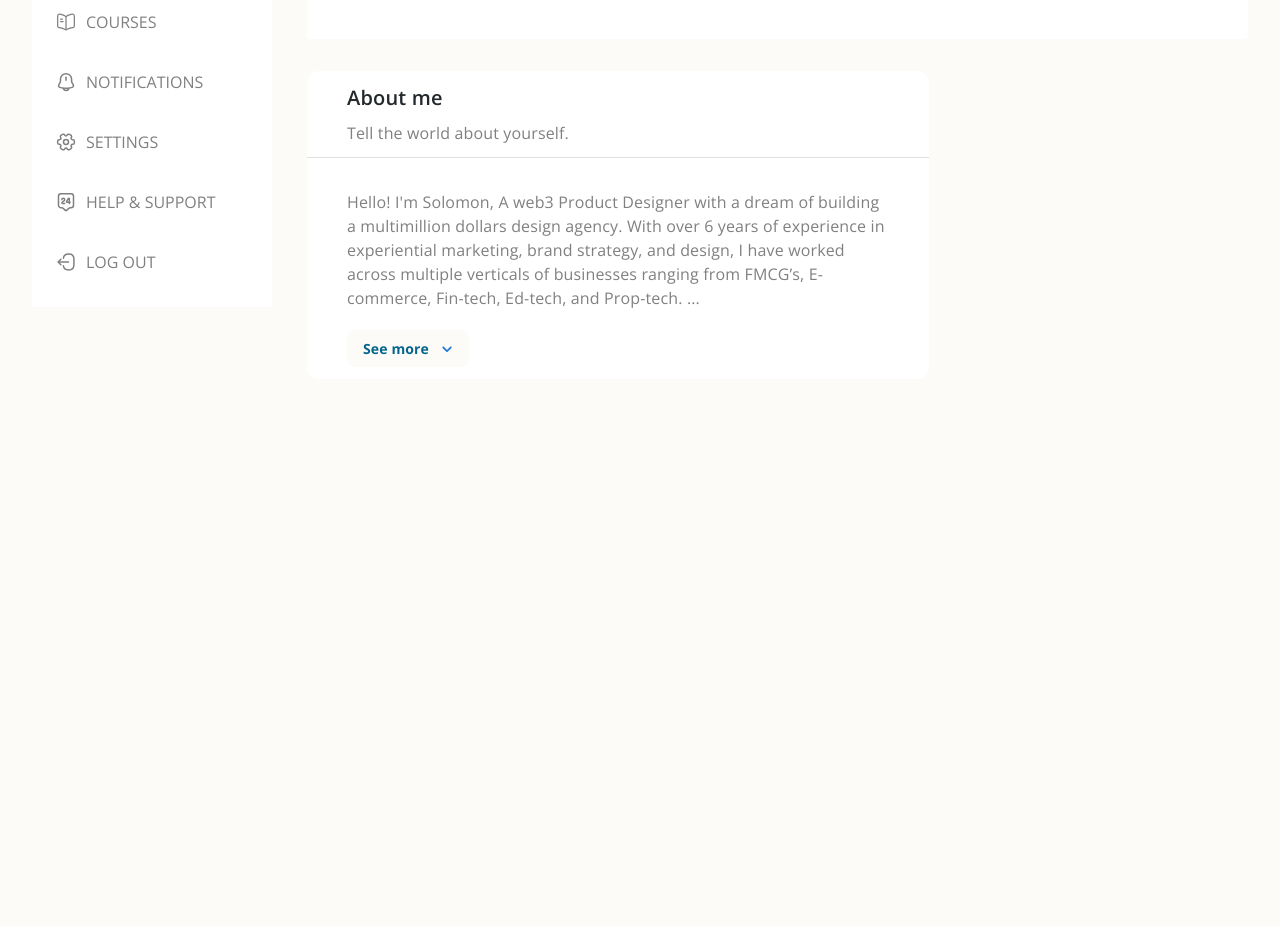
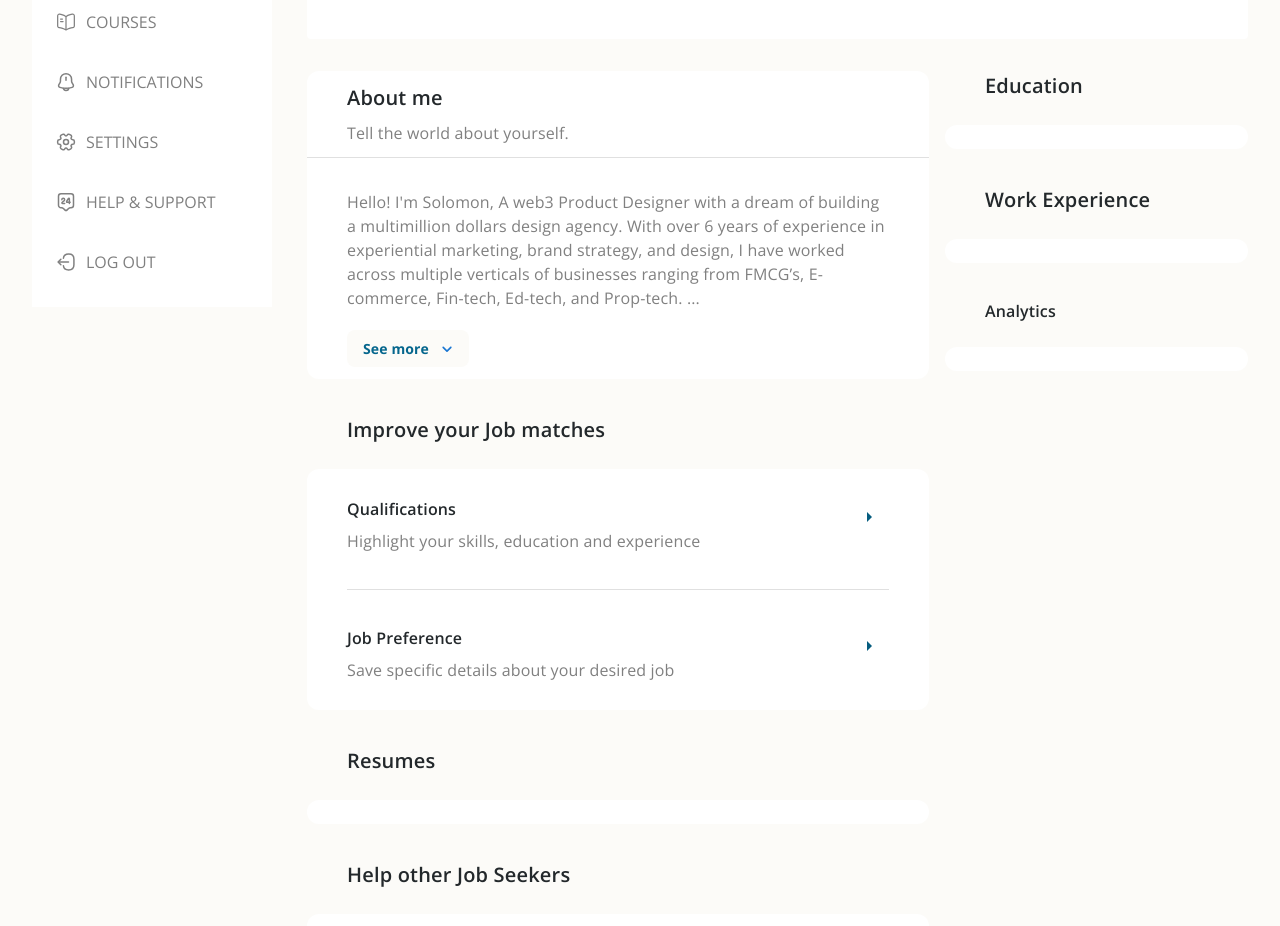
Before and after one commit to onealwills/Jobfactor, a React (Create React App) app: page /users in a window 1280 px wide. Shown: the part 620-1546 px from the top of the page. Before the commit the page ends 1031 px from the top, so only its background shows below. Built offline with nearby package versions, Linux system fonts and the light colour scheme.

Commit message:
Add Section, SectionHeading, leverage these components on profile page

```diff
--- a/src/pages/Users/UsersPage.tsx
+++ b/src/pages/Users/UsersPage.tsx
@@ -2,12 +2,15 @@ import CircleIcon from '@mui/icons-material/Circle';
 import CheckCircleIcon from '@mui/icons-material/CheckCircle';
 import MoreVertIcon from '@mui/icons-material/MoreVert';
 import ExpandMoreRoundedIcon from '@mui/icons-material/ExpandMoreRounded';
+import ArrowRightIcon from '@mui/icons-material/ArrowRight';
 
-import { Box, Typography, IconButton, Grid, Container, Divider, Button } from '@mui/material';
+import { Box, Typography, IconButton, Grid, Container, Divider, Button, List, ListItem, ListItemText } from '@mui/material';
 import cover from '../../assets/images/cover.jpg';
 import profile from '../../assets/images/profile-sq.png';
 import Progress from '../Home/components/Progress';
 import InfoChip from './components/InfoChip';
+import Section from './components/Section';
+import SectionHeading from './components/SectionHeading';
 
 function UsersPage() {
     return (
@@ -222,10 +225,7 @@ function UsersPage() {
                         spacing={2}
                     >
                         <Grid item xs={8}>
-                            <Box style={{
-                                backgroundColor: "#fff",
-                                borderRadius: "12px",
-                            }} py={1.5}>
+                           <Section px={0}>
                             <Box px={5}>
                                 <Typography
                                     component="h3"
@@ -284,10 +284,110 @@ function UsersPage() {
                                     </Typography>
                                 </Button>
                             </Box>
+                           </Section>
+                           <Section
+                                heading={
+                                    <SectionHeading>Improve your Job matches</SectionHeading>
+                                }
+                                py={2.5}
+                            >
+                                <List>
+                                    <ListItem sx={{ padding: 0 }}>
+                                        <Grid container wrap="nowrap">
+                                            <Grid flexGrow="1" item>
+                                                <Typography
+                                                    component="h4"
+                                                    color="#23282B"
+                                                    fontFamily="open sans"
+                                                    fontSize={16}
+                                                    fontWeight={600}
+                                                    mb={1}
+                                                >
+                                                    Qualifications
+                                                </Typography>
+                                                <Typography
+                                                    component="p"
+                                                    color="#808080"
+                                                    fontFamily="open sans"
+                                                    fontSize={16}
+                                                    fontWeight={400}
+                                                >
+                                                    Highlight your skills, education and experience
+                                                </Typography>
+                                            </Grid>
+                                            <Grid item>
+                                                <IconButton>
+                                                    <ArrowRightIcon fontSize="medium" htmlColor="#055C7F" />
+                                                </IconButton>
+                                            </Grid>
+                                        </Grid>
+                                    </ListItem>
+                                    <Box py={4.5}>
+                                        <Divider/>
                                     </Box>
+                                    <ListItem sx={{ padding: 0 }}>
+                                        <Grid container wrap="nowrap">
+                                            <Grid flexGrow="1" item>
+                                                <Typography
+                                                    component="h4"
+                                                    color="#23282B"
+                                                    fontFamily="open sans"
+                                                    fontSize={16}
+                                                    fontWeight={600}
+                                                    mb={1}
+                                                >
+                                                    Job Preference
+                                                </Typography>
+                                                <Typography
+                                                    component="p"
+                                                    color="#808080"
+                                                    fontFamily="open sans"
+                                                    fontSize={16}
+                                                    fontWeight={400}
+                                                >
+                                                    Save specific details about your desired job
+                                                </Typography>
+                                            </Grid>
+                                            <Grid item>
+                                                <IconButton>
+                                                    <ArrowRightIcon fontSize="medium" htmlColor="#055C7F" />
+                                                </IconButton>
+                                            </Grid>
+                                        </Grid>
+                                    </ListItem>
+                                </List>
+                           </Section>
+                           <Section
+                                heading={
+                                    <SectionHeading>Resumes</SectionHeading>
+                                }
+                            >
+
+                           </Section>
+                           <Section
+                                heading={
+                                    <SectionHeading>Help other Job Seekers</SectionHeading>
+                                }
+                           >
+
+                            </Section>
                         </Grid>
                         <Grid item xs={4}>
-                            { /* Column 2 */ }
+                            <Section heading={
+                                <SectionHeading>Education</SectionHeading>
+                            }>
+
+                            </Section>
+                            <Section heading={
+                                <SectionHeading>Work Experience</SectionHeading>
+                            }>
+
+                            </Section>
+                            <Section heading={
+                                <SectionHeading fontSize={16}>Analytics</SectionHeading>
+                            }>
+
+                            </Section>
                         </Grid>
                     </Grid>
                 </Grid>
--- /dev/null
+++ b/src/pages/Users/components/Section.tsx
@@ -0,0 +1,34 @@
+import { Box, BoxProps, Theme, Typography } from "@mui/material";
+import React from "react";
+
+type HeadingOptions = {
+    text: string | React.ReactNode
+}
+
+type Props = {
+    heading?: React.ReactNode
+    children: React.ReactNode
+} & BoxProps
+
+const Section = ({heading, children, ...props}: Props) => {
+    return (
+        <Box component="section">
+            {heading}
+            <Box
+                py={1.5}
+                px={5}
+                mb={4.5}
+                {...props}
+                style={{
+                    backgroundColor: "#fff",
+                    borderRadius: "12px",
+                    ...props.style
+                }}
+            >
+                { children }
+            </Box>
+        </Box>
+    )
+};
+
+export default Section
--- /dev/null
+++ b/src/pages/Users/components/SectionHeading.tsx
@@ -0,0 +1,19 @@
+import { Typography, TypographyProps } from "@mui/material"
+import React from "react"
+
+const SectionHeading = (props: TypographyProps & {component?: React.ElementType}) => (
+    <Typography
+        component="h3"
+        color="#23282B"
+        fontFamily="open sans"
+        fontSize={20}
+        fontWeight={600}
+        mb={3}
+        ml={5}
+        {...props}
+    >
+        { props.children }
+    </Typography>
+)
+
+export default SectionHeading
```
Lines whose indentation alone changed are shown as unchanged.
